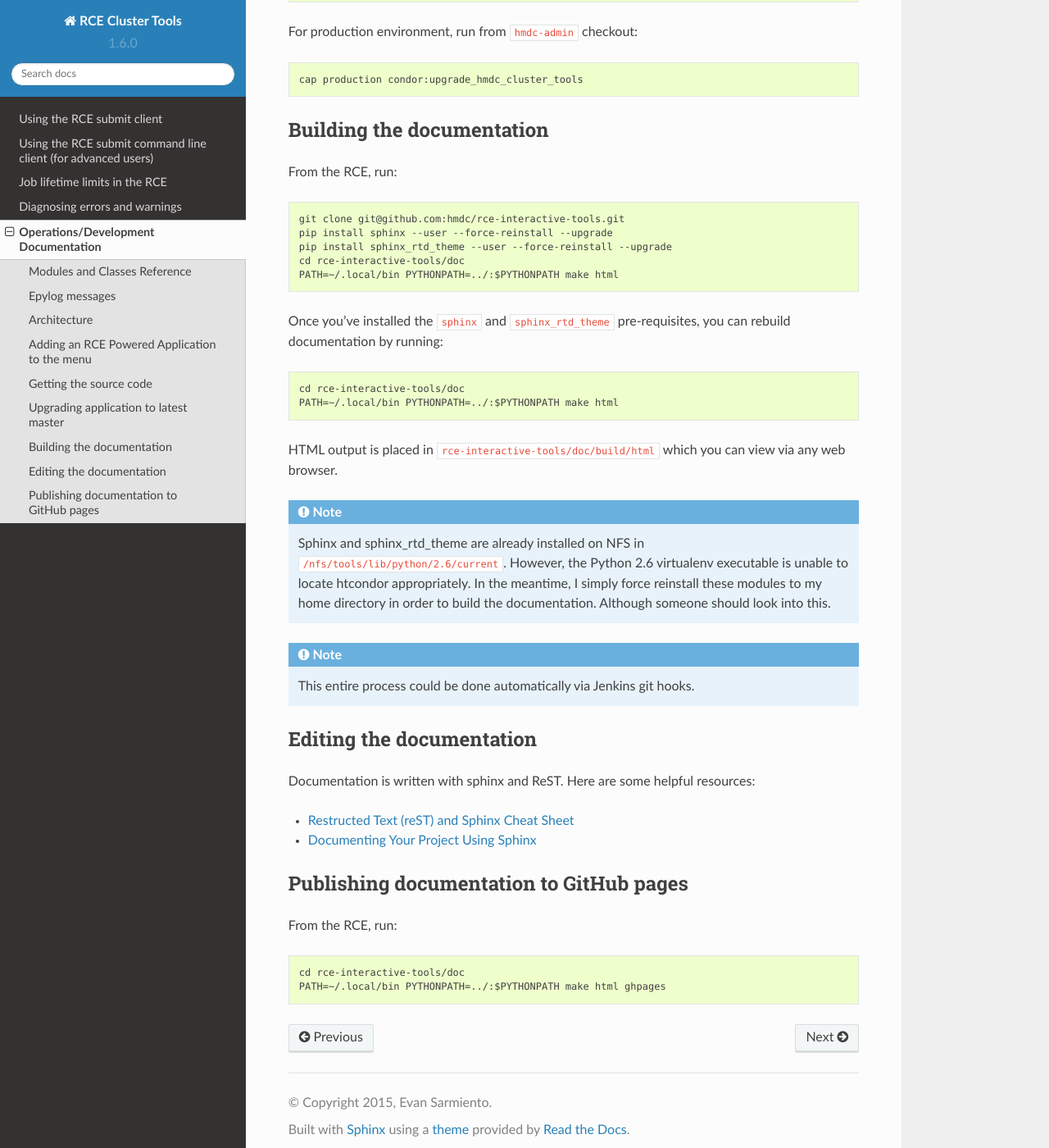
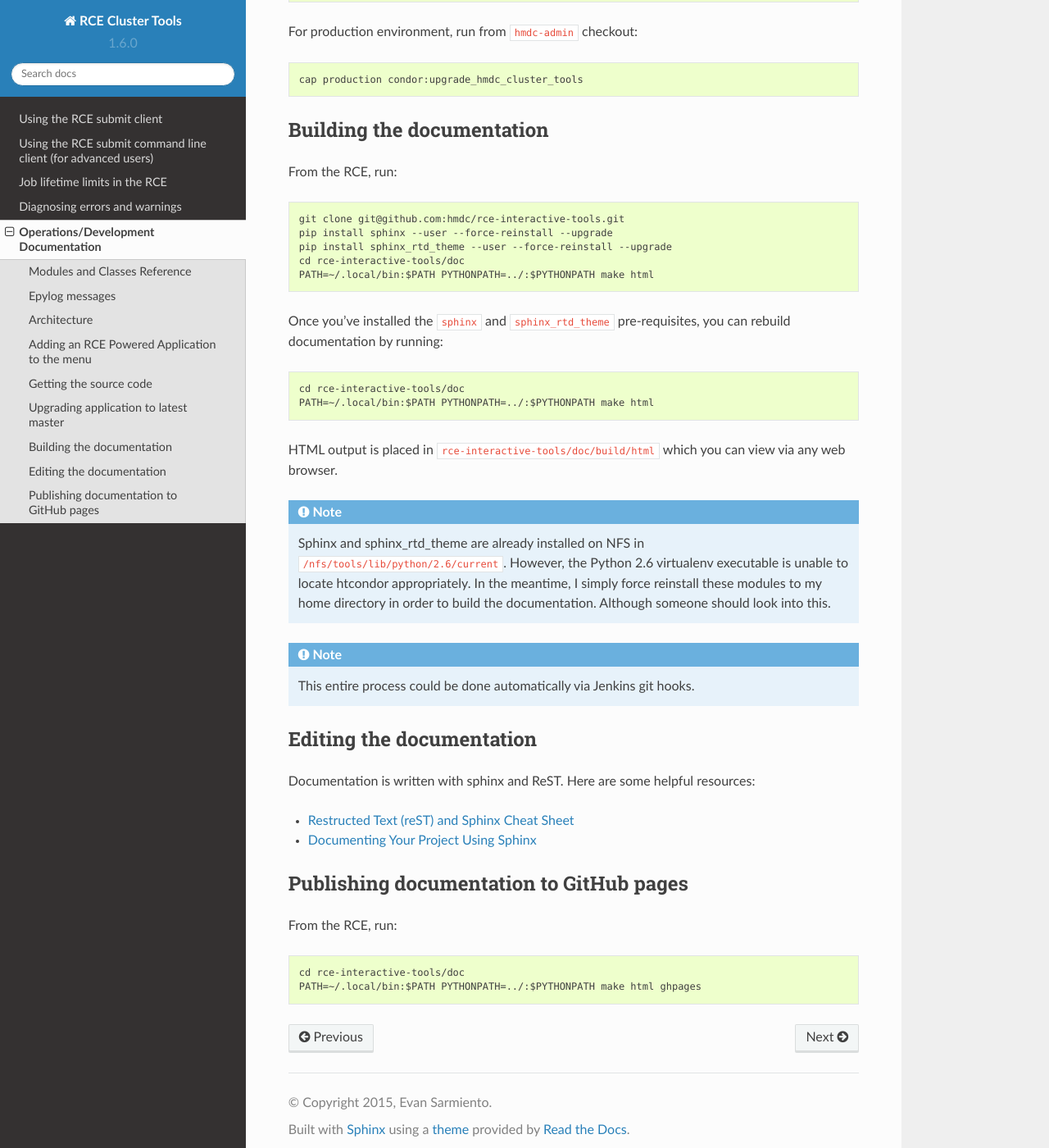
Before and after one commit to hmdc/rce-interactive-tools, a Sphinx documentation site: the page built from doc/source/developer_documentation.rst, in a window 1280 px wide and 1400 px high, scrolled down 410 px. Shown: the whole window at 82% size. Built offline with Sphinx 7.4.7 and the Read the Docs theme 2.0.0, drawn with Linux system fonts in a browser that asks for light colours.

Commit message:
make will not run if not in the PATH

```diff
--- a/doc/source/developer_documentation.rst
+++ b/doc/source/developer_documentation.rst
@@ -32,13 +32,13 @@ From the RCE, run::
   pip install sphinx --user --force-reinstall --upgrade
   pip install sphinx_rtd_theme --user --force-reinstall --upgrade
   cd rce-interactive-tools/doc
-  PATH=~/.local/bin PYTHONPATH=../:$PYTHONPATH make html
+  PATH=~/.local/bin:$PATH PYTHONPATH=../:$PYTHONPATH make html
 
 Once you've installed the  ``sphinx`` and ``sphinx_rtd_theme``
 pre-requisites, you can rebuild documentation by running::
 
   cd rce-interactive-tools/doc
-  PATH=~/.local/bin PYTHONPATH=../:$PYTHONPATH make html
+  PATH=~/.local/bin:$PATH PYTHONPATH=../:$PYTHONPATH make html
 
 HTML output is placed in ``rce-interactive-tools/doc/build/html`` which
 you can view via any web browser.
@@ -72,4 +72,4 @@ Publishing documentation to GitHub pages
 From the RCE, run::
 
   cd rce-interactive-tools/doc
-  PATH=~/.local/bin PYTHONPATH=../:$PYTHONPATH make html ghpages
+  PATH=~/.local/bin:$PATH PYTHONPATH=../:$PYTHONPATH make html ghpages
```
